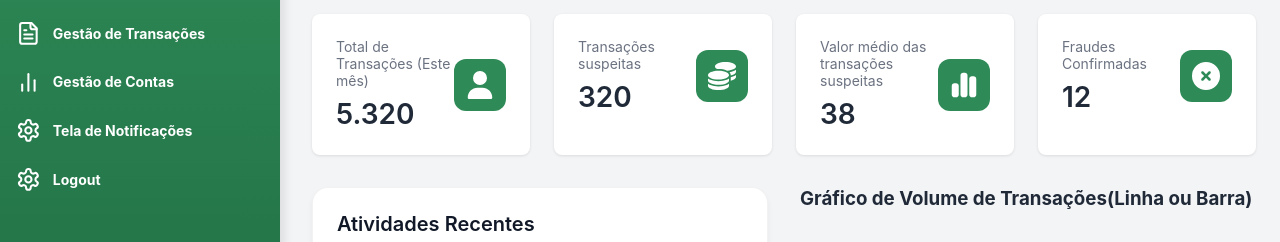
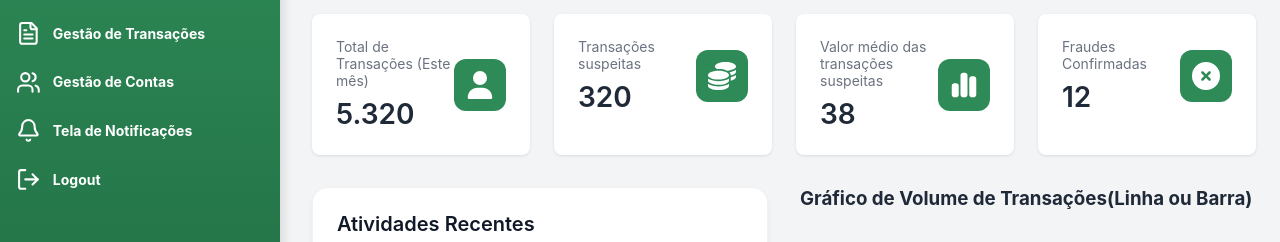
Before and after one commit to RusthenRonald2006/Portal-de-analise-em-anomalias-transacionais, a React (Create React App) app in the folder detec-anomalias/: page /portal in a window 1280 px wide. Shown: the part 131-373 px from the top of the page. Built offline with nearby package versions, Linux system fonts and the light colour scheme; the HTML template or start-up script is replaced by a standard one.

Commit message:
substituindo icones da sidebar

```diff
--- a/detec-anomalias/src/components/layout/Sidebar.js
+++ b/detec-anomalias/src/components/layout/Sidebar.js
@@ -1,13 +1,13 @@
 import styles from "./Sidebar.module.css"
 import {Link} from "react-router-dom"
-import { Home, Users, Settings, BarChart2, FileText } from 'lucide-react';
+import { Home, Users, BarChart2, FileText , LogOut,Bell} from 'lucide-react';
 function Navbar(){
     const menuItems = [
         { icon: Home, text: 'Dashboard' , path: '/portal' },
         { icon: FileText, text: 'Gestão de Transações',path:'/gestaotransacoes' },
-        { icon: BarChart2, text: 'Gestão de Contas' ,path:'/gestaocontas'},
-        { icon: Settings, text: 'Tela de Notificações' ,path:'/notificacoes'},
-        { icon: Settings, text : 'Logout',path:'/'}
+        { icon: Users, text: 'Gestão de Contas' ,path:'/gestaocontas'},
+        { icon: Bell, text: 'Tela de Notificações' ,path:'/notificacoes'},
+        { icon:  LogOut, text : 'Logout',path:'/'}
       ];
     return(
         <>
```
